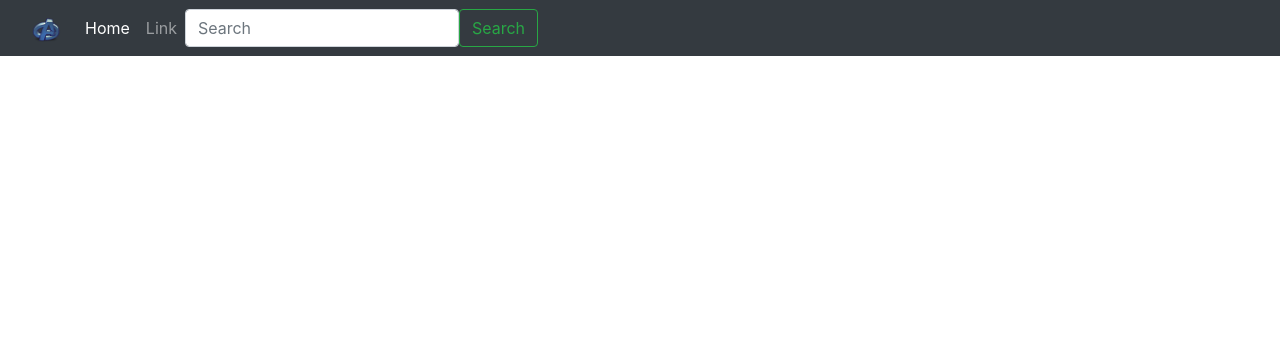
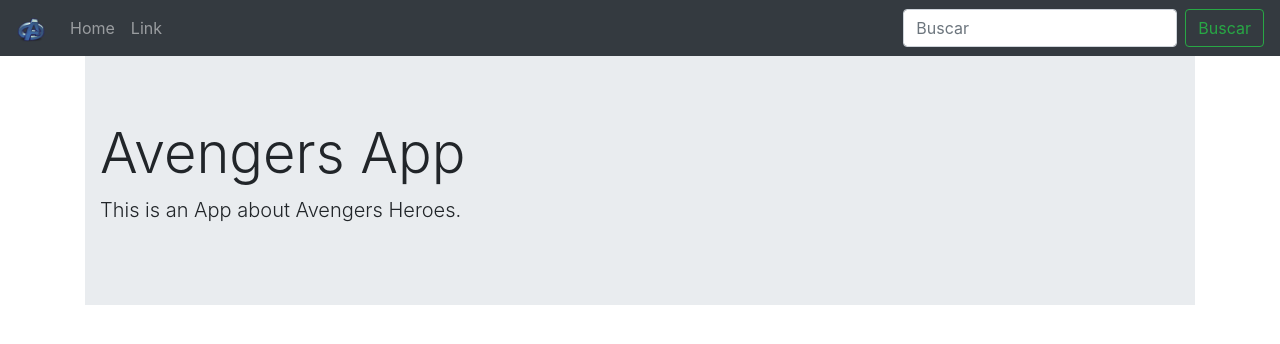
Before and after one commit to pipe473/Curso-Angular10, an Angular app in the folder spa-avengers/: page /home in a window 1280 px wide. Before the commit this address led to /. Shown: the top 344 px of the page. Built offline with nearby package versions, Linux system fonts and the light colour scheme.

Commit message:
arreglando el navbar

```diff
--- a/spa-avengers/src/app/app-routing.module.ts
+++ b/spa-avengers/src/app/app-routing.module.ts
@@ -1,7 +1,11 @@
-import { NgModule } from '@angular/core';
+import { NgModule, Component } from '@angular/core';
 import { Routes, RouterModule } from '@angular/router';
+import { HomeComponent } from './components/home/home.component';
 
-const routes: Routes = [];
+const routes: Routes = [
+  { path: 'home', component: HomeComponent },
+  { path: '**', pathMatch: 'full', redirectTo: 'home' }
+];
 
 @NgModule({
   imports: [RouterModule.forRoot(routes)],
--- a/spa-avengers/src/app/app.component.html
+++ b/spa-avengers/src/app/app.component.html
@@ -1,2 +1,8 @@
 
 <app-navbar></app-navbar>
+
+<div class="container">
+
+<router-outlet></router-outlet>
+
+</div>
--- a/spa-avengers/src/app/app.module.ts
+++ b/spa-avengers/src/app/app.module.ts
@@ -1,7 +1,13 @@
 import { BrowserModule } from '@angular/platform-browser';
 import { NgModule } from '@angular/core';
 
+
+// Rutas
+
 import { AppRoutingModule } from './app-routing.module';
+
+// Componentes
+
 import { AppComponent } from './app.component';
 import { NavbarComponent } from './components/shared/navbar/navbar.component';
 import { HomeComponent } from './components/home/home.component';
--- a/spa-avengers/src/app/components/shared/navbar/navbar.component.html
+++ b/spa-avengers/src/app/components/shared/navbar/navbar.component.html
@@ -1,32 +1,24 @@
+
   <nav class="navbar navbar-expand-lg navbar-dark bg-dark">
-    <div class="container-fluid">
-
-      <button class="navbar-toggler" type="button" data-bs-toggle="collapse" data-bs-target="#navbarSupportedContent" aria-controls="navbarSupportedContent" aria-expanded="false" aria-label="Toggle navigation">
+    <a class="navbar-brand" href="#">
+        <img src="../../../../assets/img/A-64.png" alt="" width="30" height="24">
+      </a>
+    <button class="navbar-toggler" type="button" data-toggle="collapse" data-target="#navbarSupportedContent" aria-controls="navbarSupportedContent" aria-expanded="false" aria-label="Toggle navigation">
       <span class="navbar-toggler-icon"></span>
     </button>
 
-      <a class="navbar-brand" href="#">
-        <img src="../../../../assets/img/A-64.png" alt="" width="30" height="24">
-      </a>
-
     <div class="collapse navbar-collapse" id="navbarSupportedContent">
-        <ul class="navbar-nav me-auto mb-2 mb-lg-0">
-
+      <ul class="navbar-nav mr-auto">
         <li class="nav-item">
-            <a class="nav-link active" aria-current="page" href="#">Home</a>
+          <a class="nav-link" >Home</a>
         </li>
         <li class="nav-item">
-            <a class="nav-link" href="#">Link</a>
+            <a class="nav-link" >Link</a>
         </li>
       </ul>
-
-
-        <form class="d-flex">
-          <input class="form-control me-2" type="search" placeholder="Search" aria-label="Search">
-          <button class="btn btn-outline-success" type="submit">Search</button>
+      <form class="form-inline my-2 my-lg-0">
+        <input class="form-control mr-sm-2" type="search" placeholder="Buscar" aria-label="Search">
+        <button class="btn btn-outline-success my-2 my-sm-0" type="submit">Buscar</button>
       </form>
-
-
-      </div>
     </div>
   </nav>
```
Lines whose indentation alone changed are shown as unchanged.
